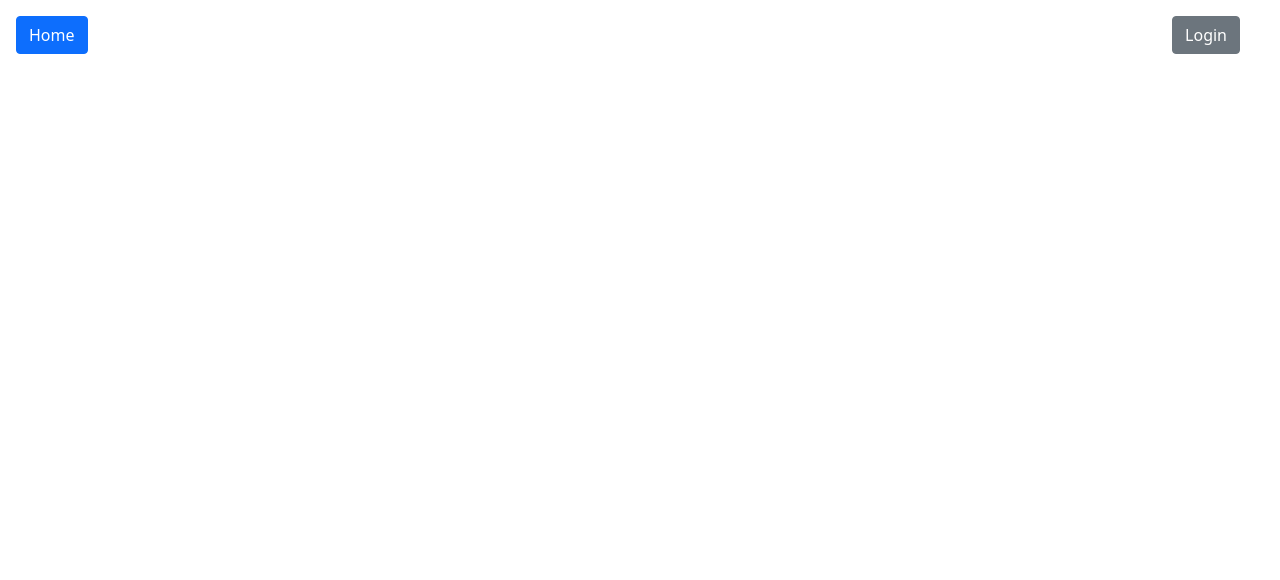
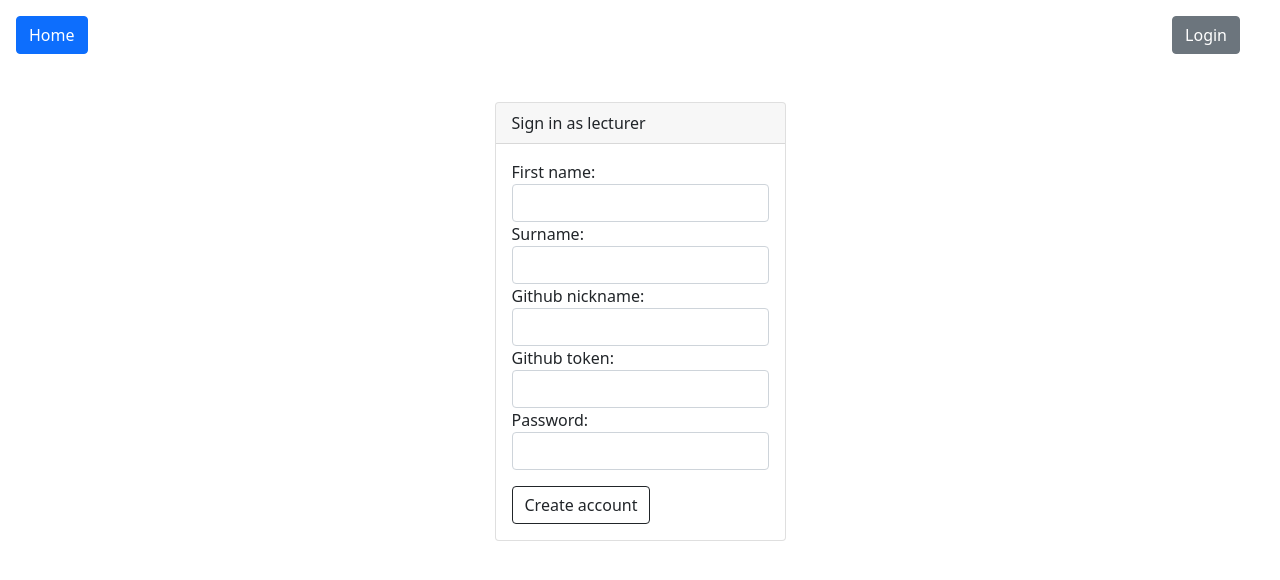
Before and after one commit to adrianryt/UI_IOZeta, a React (Create React App) app in the folder app/: page /signin in a window 1280 px wide. Before the commit this address had no page. Shown: the top 580 px of the page. Built offline with nearby package versions, Linux system fonts and the light colour scheme.

Commit message:
IOZ-41: registration form add

```diff
--- a/app/src/App.js
+++ b/app/src/App.js
@@ -12,6 +12,7 @@ import NavMenu from "./components/nav_menu/NavMenu.tsx";
 import Login from "./components/login/Login.tsx";
 import Teacher from "./components/teacher/Teacher.tsx";
 import Sessions from "./components/sessions/Sessions.tsx";
+import SignIn from "./components/SignIn/SignIn";
 
 function App() {
   return (
@@ -22,6 +23,7 @@ function App() {
 
           </Route>
             <Route path="/login" element={<Login/>} />
+            <Route path="/signin" element={<SignIn/>} />
             <Route path="/teacher" element={<Teacher/>} />
             <Route path="/" element={<Home />} />
             <Route path="/topics" element={<TopicsMain />} />
--- /dev/null
+++ b/app/src/components/SignIn/SignIn.tsx
@@ -0,0 +1,62 @@
+import * as React from "react";
+import '../nav_menu/NavMenu.css'
+import {Button, Card, FormGroup} from "react-bootstrap";
+import {Link, useNavigate} from "react-router-dom";
+import {FormEvent} from "react";
+
+
+
+const SignIn = () =>{
+
+    const navigate = useNavigate();
+
+    const handleFormSubmit = (e: React.FormEvent) =>{
+        e.preventDefault();
+        navigate("/teacher");
+    }
+
+    return(
+        <div className=" d-flex justify-content-center">
+            <Card className="mt-5">
+                <Card.Header>Sign in as lecturer</Card.Header>
+                <Card.Body>
+                    <form className="" onSubmit={handleFormSubmit}>
+                        <FormGroup>
+                            <label>
+                                First name:
+                                <input name="firstName" className="form-control" type="text"/>
+                            </label>
+                        </FormGroup>
+                        <FormGroup>
+                            <label>
+                                Surname:
+                                <input name="surname" className="form-control" type="text"/>
+                            </label>
+                        </FormGroup>
+                        <FormGroup>
+                            <label>
+                                Github nickname:
+                                <input name="nickname" className="form-control" type="text"/>
+                            </label>
+                        </FormGroup>
+                        <FormGroup>
+                            <label>
+                                Github token:
+                                <input name="token" className="form-control" type="text"/>
+                            </label>
+                        </FormGroup>
+                        <FormGroup>
+                            <label>
+                                Password:
+                                <input name="password" className="form-control mb-3" type="password"/>
+                            </label>
+                        </FormGroup>
+                        <input className="btn btn-outline-dark" type="submit" value="Create account"/>
+                    </form>
+                </Card.Body>
+            </Card>
+        </div>
+    );
+}
+
+export default SignIn;
--- a/app/src/components/login/Login.tsx
+++ b/app/src/components/login/Login.tsx
@@ -18,7 +18,7 @@ const Login = () =>{
     return(
         <div className=" d-flex justify-content-center">
             <Card className="mt-5">
-                <Card.Header>Sign in as lecturer</Card.Header>
+                <Card.Header>Login in as lecturer</Card.Header>
                 <Card.Body>
                     <form className="" onSubmit={handleFormSubmit}>
                         <FormGroup>
@@ -33,7 +33,7 @@ const Login = () =>{
                                 <input name="password" className="form-control mb-3" type="password"/>
                             </label>
                         </FormGroup>
-
+                        <Link className="btn btn-secondary d-block" to={"/signin"}>Sign in</Link>
                         <input className="btn btn-outline-dark" type="submit" value="Login"/>
                     </form>
                 </Card.Body>
```
